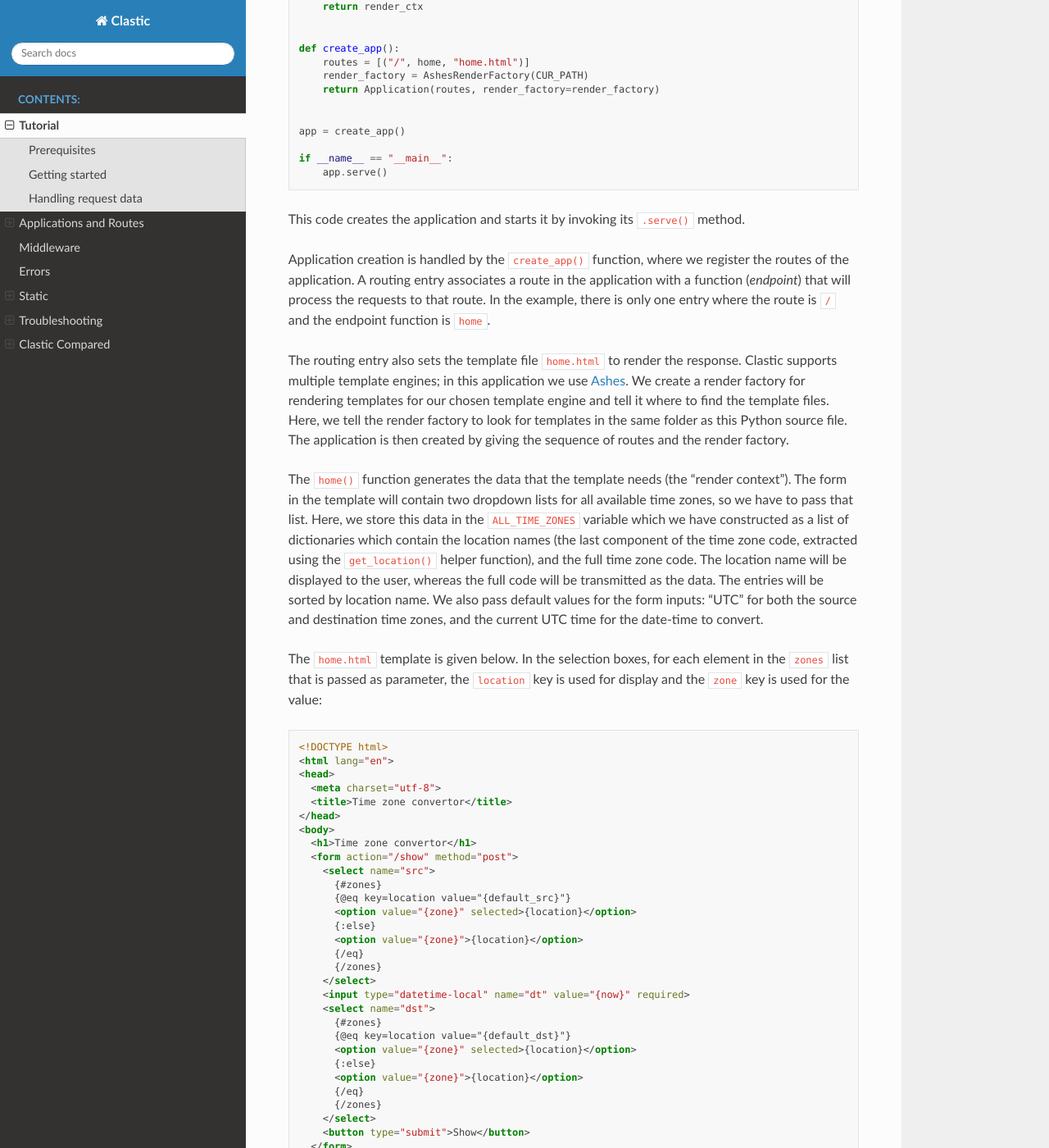
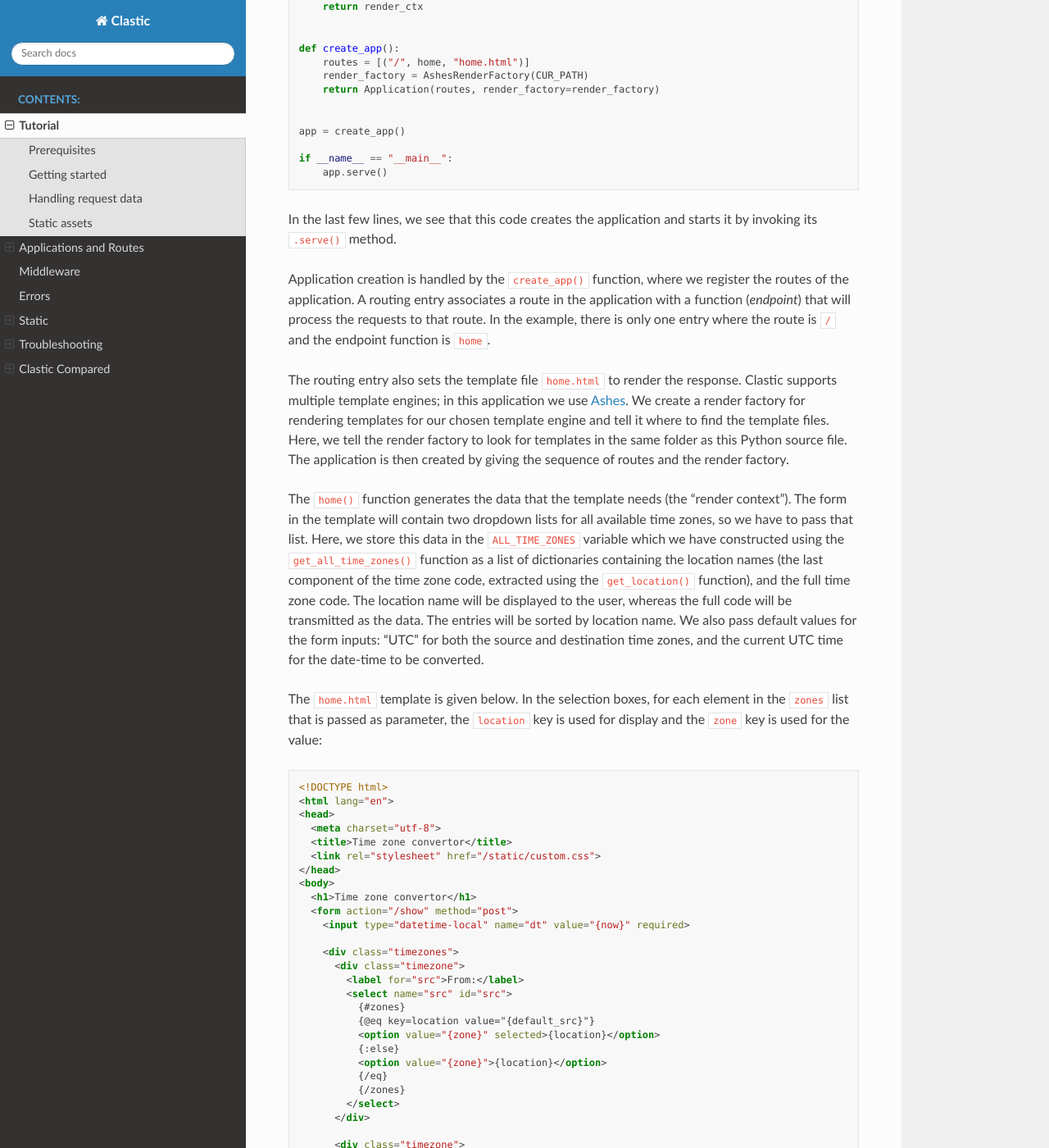
Before and after one commit to mahmoud/clastic, a Sphinx documentation site: the page built from docs/tutorial.rst, in a window 1280 px wide and 1400 px high, scrolled down 1708 px. Shown: the whole window at 82% size. Built offline with Sphinx 7.4.7 and the Read the Docs theme 2.0.0, drawn with Linux system fonts in a browser that asks for light colours; some of the changed text lies outside the part shown.

Commit message:
add tutorial chapter on static assets

```diff
--- a/docs/tutorial.rst
+++ b/docs/tutorial.rst
@@ -105,7 +105,8 @@
        app.serve()
 
 
-This code creates the application
+In the last few lines,
+we see that this code creates the application
 and starts it by invoking its ``.serve()`` method.
 
 Application creation is handled by the ``create_app()`` function,
@@ -134,17 +135,18 @@
 for all available time zones,
 so we have to pass that list.
 Here, we store this data in the ``ALL_TIME_ZONES`` variable
-which we have constructed as a list of dictionaries
-which contain the location names
+which we have constructed using the ``get_all_time_zones()`` function
+as a list of dictionaries
+containing the location names
 (the last component of the time zone code,
-extracted using the ``get_location()`` helper function),
+extracted using the ``get_location()`` function),
 and the full time zone code.
 The location name will be displayed to the user,
 whereas the full code will be transmitted as the data.
 The entries will be sorted by location name.
 We also pass default values for the form inputs:
 "UTC" for both the source and destination time zones,
-and the current UTC time for the date-time to convert.
+and the current UTC time for the date-time to be converted.
 
 
 The ``home.html`` template is given below.
@@ -160,29 +162,41 @@
    <head>
      <meta charset="utf-8">
      <title>Time zone convertor</title>
+     <link rel="stylesheet" href="/static/custom.css">
    </head>
    <body>
      <h1>Time zone convertor</h1>
      <form action="/show" method="post">
-       <select name="src">
-         {#zones}
-         {@eq key=location value="{default_src}"}
-         <option value="{zone}" selected>{location}</option>
-         {:else}
-         <option value="{zone}">{location}</option>
-         {/eq}
-         {/zones}
-       </select>
        <input type="datetime-local" name="dt" value="{now}" required>
-       <select name="dst">
-         {#zones}
-         {@eq key=location value="{default_dst}"}
-         <option value="{zone}" selected>{location}</option>
-         {:else}
-         <option value="{zone}">{location}</option>
-         {/eq}
-         {/zones}
-       </select>
+
+       <div class="timezones">
+         <div class="timezone">
+           <label for="src">From:</label>
+           <select name="src" id="src">
+             {#zones}
+             {@eq key=location value="{default_src}"}
+             <option value="{zone}" selected>{location}</option>
+             {:else}
+             <option value="{zone}">{location}</option>
+             {/eq}
+             {/zones}
+           </select>
+         </div>
+
+         <div class="timezone">
+           <label for="dst">To:</label>
+           <select name="dst" id="dst">
+             {#zones}
+             {@eq key=location value="{default_dst}"}
+             <option value="{zone}" selected>{location}</option>
+             {:else}
+             <option value="{zone}">{location}</option>
+             {/eq}
+             {/zones}
+           </select>
+         </div>
+       </div>
+
        <button type="submit">Show</button>
      </form>
    </body>
@@ -214,21 +228,39 @@
 
 Next, we'll implement the endpoint function ``show_time()``.
 Since this function has to access the submitted data,
-it takes the ``request`` as its parameter,
+it takes the ``request`` as parameter,
 and the data in the request is available through ``request.values``.
 After calculating the converted time,
-it's going to pass the source and destination times to the template,
+it passes the source and destination times to the template,
 along with the location names.
+Source and destination times consist of dictionary items
+indicating how to display them (``text``),
+and what data to submit (``value``).
 
 .. code-block:: python
 
+   # from dateutil import parser, tz
+
    def show_time(request):
        dt = request.values.get("dt")
+       dt_naive = parser.parse(dt)
+
        src = request.values.get("src")
+       src_zone = tz.gettz(src)
+
        dst = request.values.get("dst")
+       dst_zone = tz.gettz(dst)
+
+       dst_dt = convert_tz(dt_naive, src_zone, dst_zone)
        render_ctx = {
-           "src_dt": dt,
-           "dst_dt": convert_tz(dt, src, dst),
+           "src_dt": {
+               "text": dt_naive.ctime(),
+               "value": dt
+           },
+           "dst_dt": {
+               "text": dst_dt.ctime(),
+               "value": dst_dt.strftime('%Y-%m-%dT%H:%M')
+           },
            "src_location": get_location(src),
            "dst_location": get_location(dst),
        }
@@ -240,19 +272,14 @@
 
 .. code-block:: python
 
-   # from dateutil import parser, tz
-
-   def convert_tz(dt, src, dst):
-       dt_naive = parser.parse(dt)
-       src_zone = tz.gettz(src)
+   def convert_tz(dt_naive, src_zone, dst_zone):
        src_dt = dt_naive.replace(tzinfo=src_zone)
-       dst_zone = tz.gettz(dst)
        dst_dt = src_dt.astimezone(dst_zone)
-       return dst_dt.strftime('%Y-%m-%dT%H:%M')
+       return dst_dt
 
 
-
-And below is a simple ``show_time.html`` template:
+And below is a simple ``show_time.html`` template.
+Note how the ``text`` and ``value`` subitems are used:
 
 .. code-block:: html
 
@@ -261,13 +288,14 @@
    <head>
      <meta charset="utf-8">
      <title>Time zone convertor</title>
+     <link rel="stylesheet" href="/static/custom.css">
    </head>
    <body>
      <h1>Time zone convertor</h1>
-     <p>
-       When it's <time datetime="{src_dt}">{src_dt}</time>
+     <p class="info">
+       When it's <time datetime="{src_dt.value}">{src_dt.text}</time>
        in {src_location},<br>
-       it's <time datetime="{dst_dt}">{dst_dt}</time>
+       it's <time datetime="{dst_dt.value}">{dst_dt.text}</time>
        in {dst_location}.
      </p>
      <p>Go to the <a href="/">home page</a>.</p>
@@ -275,6 +303,90 @@
    </html>
 
 
+Static assets
+-------------
+
+As our next step, let us apply some style to our markup.
+We create a subfolder named ``static``
+in the same folder as our Python source file
+and put a file named ``custom.css`` into that folder.
+Below is an example content for the file:
+
+.. code-block:: css
+
+   body {
+     font-family: 'Roboto', 'Helvetica', 'Arial', sans-serif;
+   }
+
+   h1 {
+     font-size: 3em;
+     text-align: center;
+   }
+
+   form {
+     display: flex;
+     flex-direction: column;
+     align-items: center;
+   }
+
+   input, select, button {
+     font: inherit;
+   }
+
+   label {
+     display: block;
+   }
+
+   div.timezones {
+     display: flex;
+     justify-content: space-between;
+     margin: 1rem 0;
+   }
+
+   div.timezone {
+     width: 45%;
+   }
+
+   p.info {
+     font-size: 2em;
+     text-align: center;
+     line-height: 2;
+   }
+
+   time {
+     color: #ff0000;
+   }
+
+
+The changes to the application code will be quite small.
+First, we define the path to the folder that contains the static assets:
+
+.. code-block:: python
+
+   CUR_PATH = os.path.dirname(os.path.abspath(__file__))
+   STATIC_PATH = os.path.join(CUR_PATH, "static")
+
+
+And then we add a routing entry
+by creating a static application with the static path we have defined,
+and we set it as the endpoint that will handle the requests
+to any route under ``/static``:
+
+.. code-block:: python
+
+   def create_app():
+       static_app = StaticApplication(STATIC_PATH)
+       routes = [
+           ("/", home, "home.html"),
+           ("/show", show_time, "show_time.html"),
+           ("/static", static_app),
+       ]
+       render_factory = AshesRenderFactory(CUR_PATH)
+       return Application(routes, render_factory=render_factory)
+
+
+
+
 .. _list of tz database time zones: https://en.wikipedia.org/wiki/List_of_tz_database_time_zones
 .. _Virtual Environments and Packages: https://docs.python.org/3/tutorial/venv.html
 .. _Ashes: https://github.com/mahmoud/ashes
```
